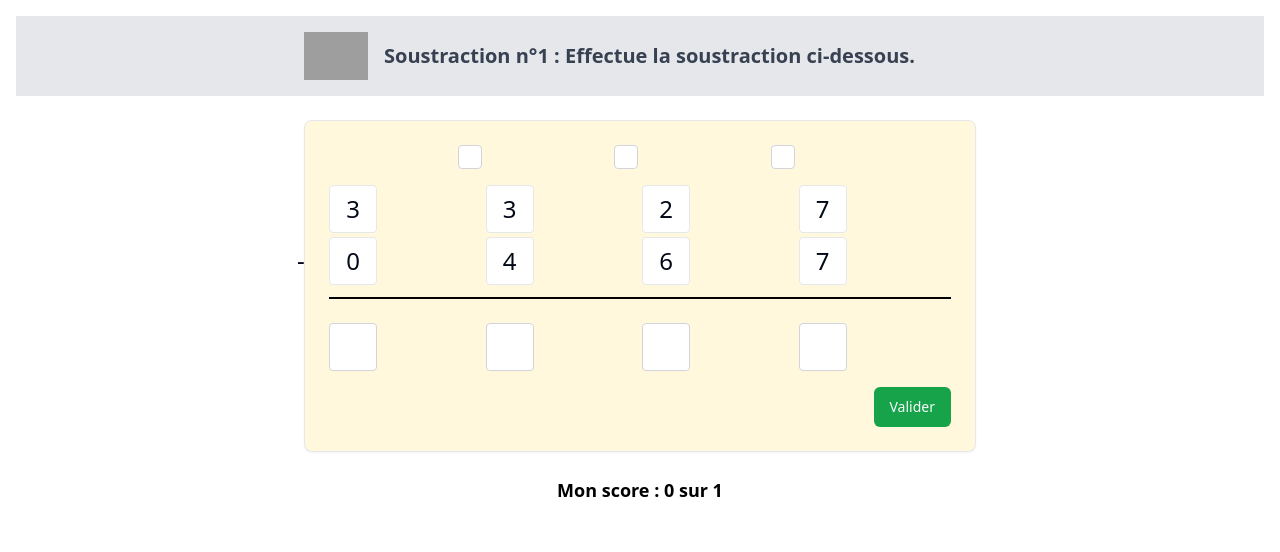
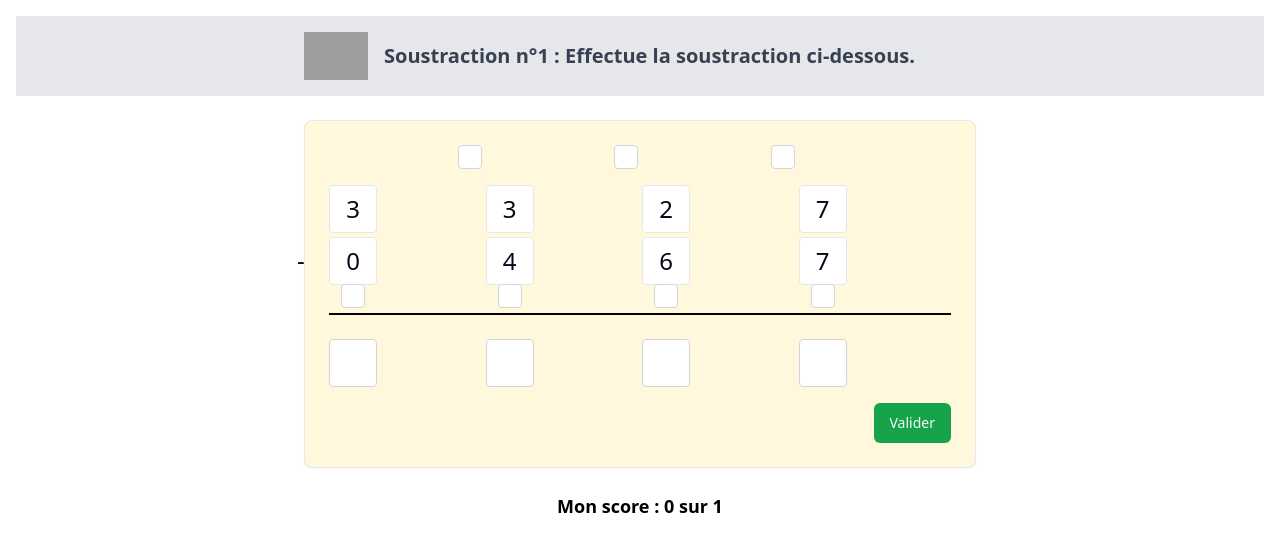
Before and after one commit to fremar64/algorithme-de-calcul-arithmetique, a React (Vite) app: page /subtraction in a window 1280 px wide. Shown: the top 552 px of the page. Built offline with nearby package versions, Linux system fonts and the light colour scheme; grey boxes are pictures that could not be loaded.

Commit message:
Add input field for unit adjustment
Added an input field to the subtraction component to allow users to adjust the unit of the first number. This change enables proper compensation by reflecting changes in the second number's tens place, in accordance with subtraction rules.
[skip gpt_engineer]

```diff
--- a/src/apps/subtraction/Subtraction.tsx
+++ b/src/apps/subtraction/Subtraction.tsx
@@ -1,4 +1,3 @@
-// Move existing Subtraction.tsx content here
 import React, { useState, useEffect } from 'react';
 import { Card, CardContent } from "@/components/ui/card";
 import { Button } from "@/components/ui/button";
@@ -12,6 +11,7 @@ const Subtraction = () => {
   const [numbers, setNumbers] = useState({ top: 0, bottom: 0 });
   const [userAnswer, setUserAnswer] = useState(['', '', '', '']);
   const [borrows, setBorrows] = useState(['', '', '']);
+  const [lowerBorrows, setLowerBorrows] = useState(['', '', '']); // New state for lower borrow inputs
   const [message, setMessage] = useState('');
   const [attempts, setAttempts] = useState(0);
   const [isComplete, setIsComplete] = useState(false);
@@ -33,6 +33,12 @@ const Subtraction = () => {
     const newBorrows = [...borrows];
     newBorrows[index] = value;
     setBorrows(newBorrows);
+  };
+
+  const handleLowerBorrowInput = (index: number, value: string) => {
+    const newLowerBorrows = [...lowerBorrows];
+    newLowerBorrows[index] = value;
+    setLowerBorrows(newLowerBorrows);
   };
 
   const handleAnswerInput = (index: number, value: string) => {
@@ -106,7 +112,7 @@ const Subtraction = () => {
       <Card className="max-w-2xl mx-auto bg-[#FFF8DC]">
         <CardContent className="p-6">
           <div className="grid grid-cols-4 gap-2 text-center text-2xl mb-4">
-            {/* Borrows */}
+            {/* Upper Borrows */}
             <div className="col-span-4 grid grid-cols-4 gap-1 mb-2">
               {borrows.map((borrow, index) => (
                 <input
@@ -132,12 +138,21 @@ const Subtraction = () => {
               <div className="absolute left-[-2rem] top-[3.7rem] text-2xl">-</div>
               <div className="col-span-4 grid grid-cols-4 gap-1">
                 {numbers.bottom.toString().padStart(4, '0').split('').map((digit, index) => (
-                  <div key={`bottom-${index}`} className="w-12 h-12 border rounded flex items-center justify-center bg-white">
+                  <div key={`bottom-${index}`} className="w-12 h-12 border rounded flex items-center justify-center bg-white relative">
                     {digit}
+                    {/* Lower borrow inputs */}
+                    <input
+                      key={`lower-borrow-${index}`}
+                      type="text"
+                      maxLength={1}
+                      className="absolute -bottom-6 left-1/2 transform -translate-x-1/2 w-6 h-6 text-center border rounded text-sm"
+                      value={lowerBorrows[index]}
+                      onChange={(e) => handleLowerBorrowInput(index, e.target.value)}
+                    />
                   </div>
                 ))}
               </div>
-              <div className="col-span-4 border-b-2 border-black mt-2"></div>
+              <div className="col-span-4 border-b-2 border-black mt-6"></div>
             </div>
 
             {/* Answer inputs */}
@@ -173,6 +188,7 @@ const Subtraction = () => {
                   setQuestionNumber(questionNumber + 1);
                   setUserAnswer(['', '', '', '']);
                   setBorrows(['', '', '']);
+                  setLowerBorrows(['', '', '']);
                   setMessage('');
                   setAttempts(0);
                 }} className="bg-blue-600 hover:bg-blue-700">
```
